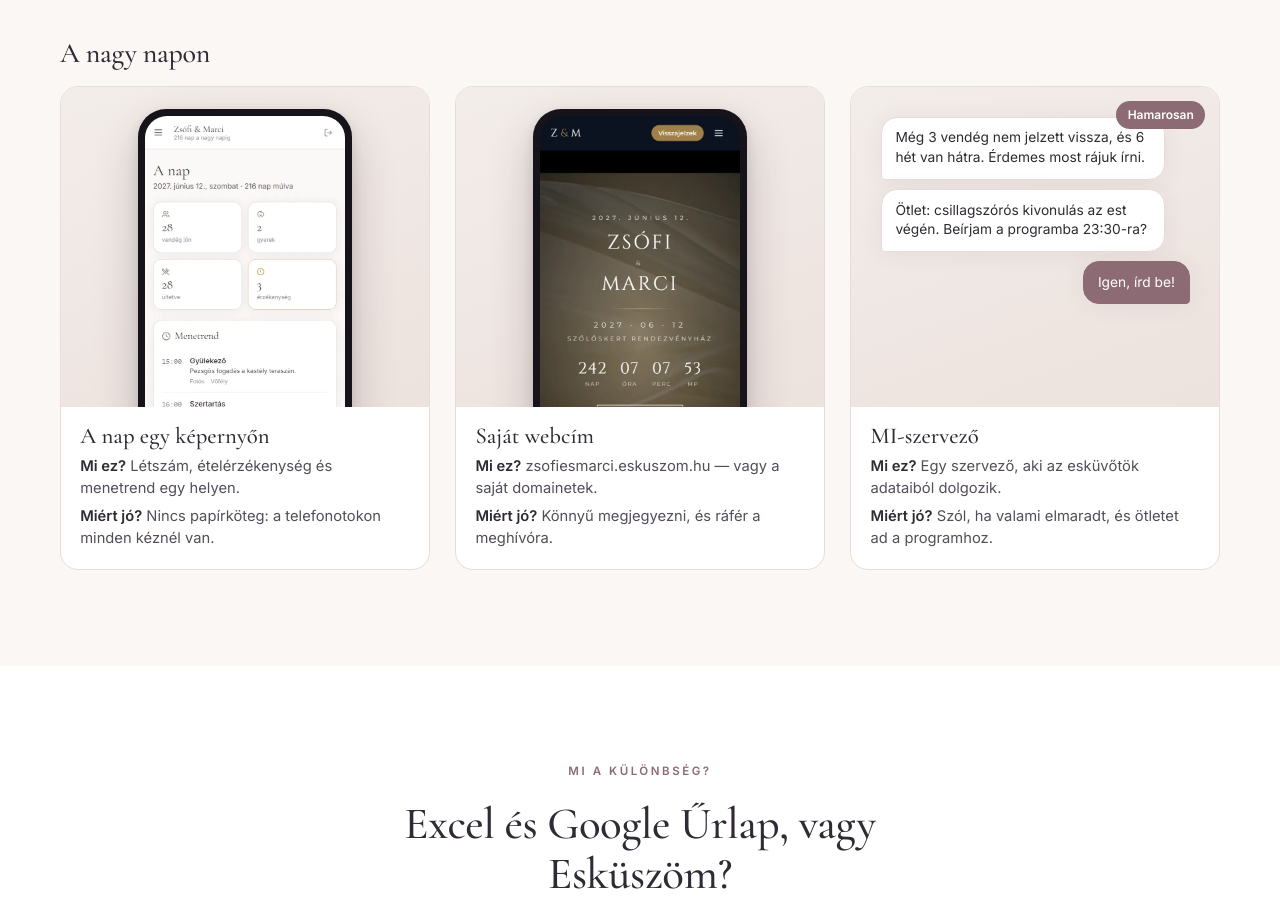
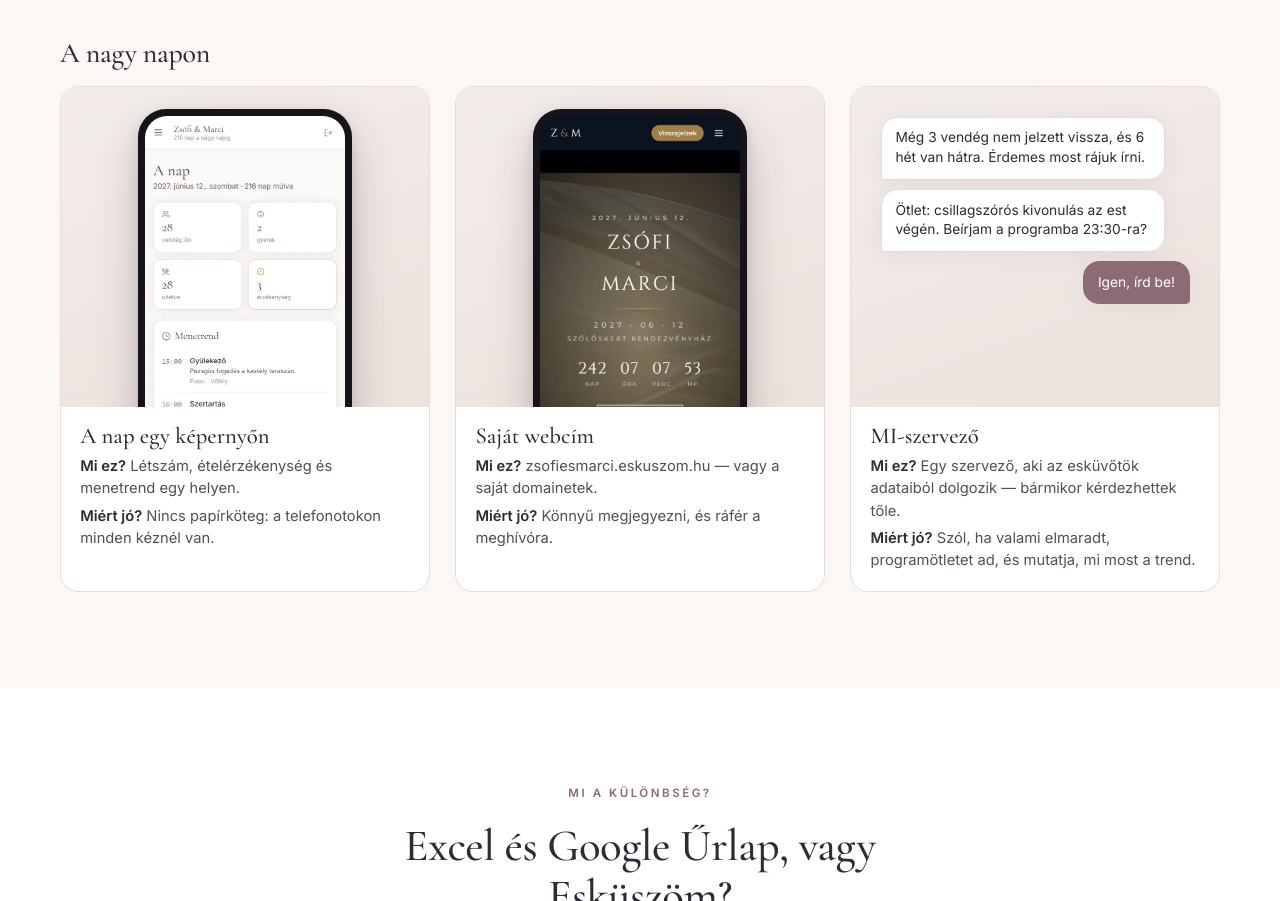
Before and after one commit to maczkomark/eskuszom-oldal, a plain HTML site: page fb20/index.html in a window 1280 px wide. Shown: the part 4073-4974 px from the top of the page. Drawn offline with Linux system fonts and the light colour scheme.

Commit message:
MI-szervezo: mar elerheto, nem "hamarosan"
A "Mit kaptok?" blokkban (fooldal, /fb20, /fb40) lekerult a Hamarosan jelzes,
es a leiras a mar mukodo funkciokat mondja (kerdezes, programotlet, trendek).

Co-Authored-By: Claude Opus 5.5 <noreply@anthropic.com>

```diff
--- a/fb20/index.html
+++ b/fb20/index.html
@@ -398,10 +398,10 @@
             <div class="kap-buborek">Még 3 vendég nem jelzett vissza, és 6 hét van hátra. Érdemes most rájuk írni.</div>
             <div class="kap-buborek">Ötlet: csillagszórós kivonulás az est végén. Beírjam a programba 23:30-ra?</div>
             <div class="kap-buborek kap-buborek-ti">Igen, írd be!</div>
-          </div><span class="kap-hamarosan">Hamarosan</span></div>
+          </div></div>
         <h4>MI-szervező</h4>
-        <p><b>Mi ez?</b> Egy szervező, aki az esküvőtök adataiból dolgozik.</p>
-        <p><b>Miért jó?</b> Szól, ha valami elmaradt, és ötletet ad a programhoz.</p>
+        <p><b>Mi ez?</b> Egy szervező, aki az esküvőtök adataiból dolgozik — bármikor kérdezhettek tőle.</p>
+        <p><b>Miért jó?</b> Szól, ha valami elmaradt, programötletet ad, és mutatja, mi most a trend.</p>
       </article>
     </div>
     <p class="blokk-lapozz">← lapozzatok, még 2 →</p>
```
Also changed, not shown: fb40/index.html (+3 -3 lines), index.html (+3 -3 lines).
